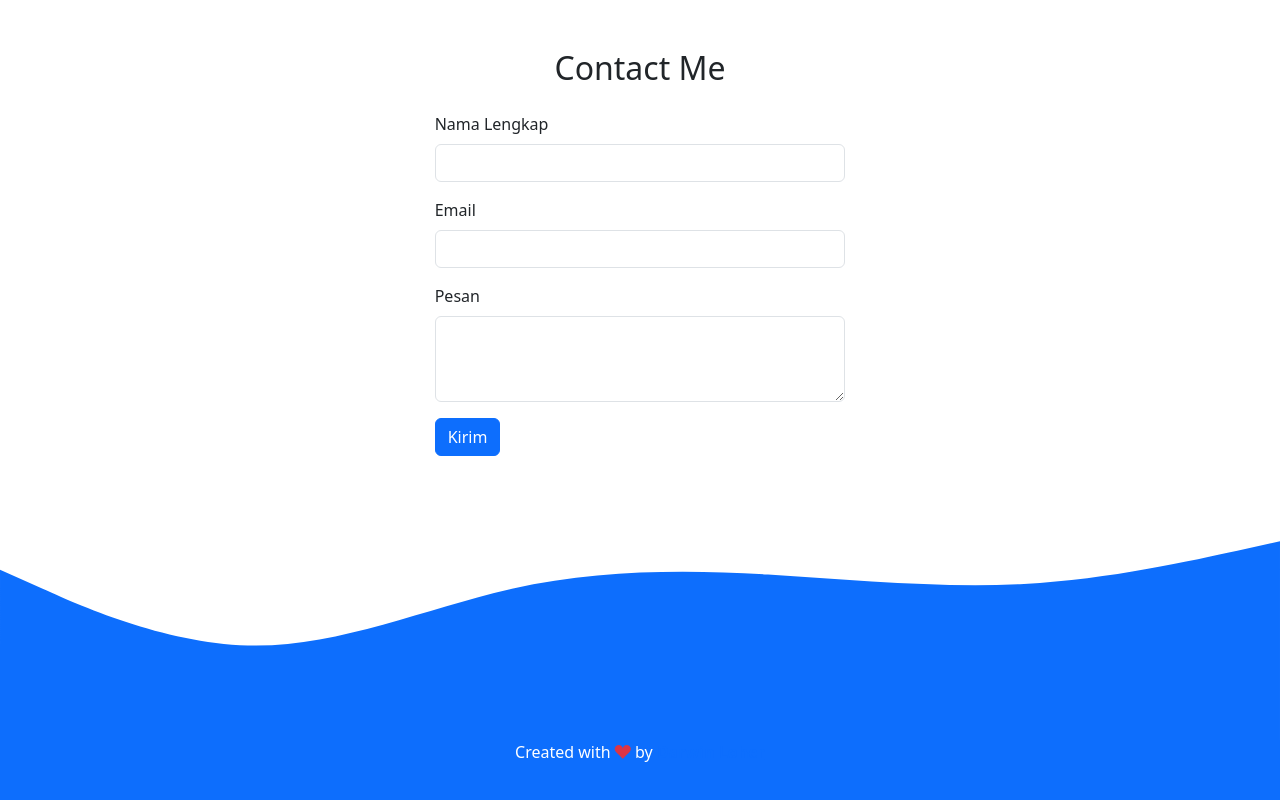
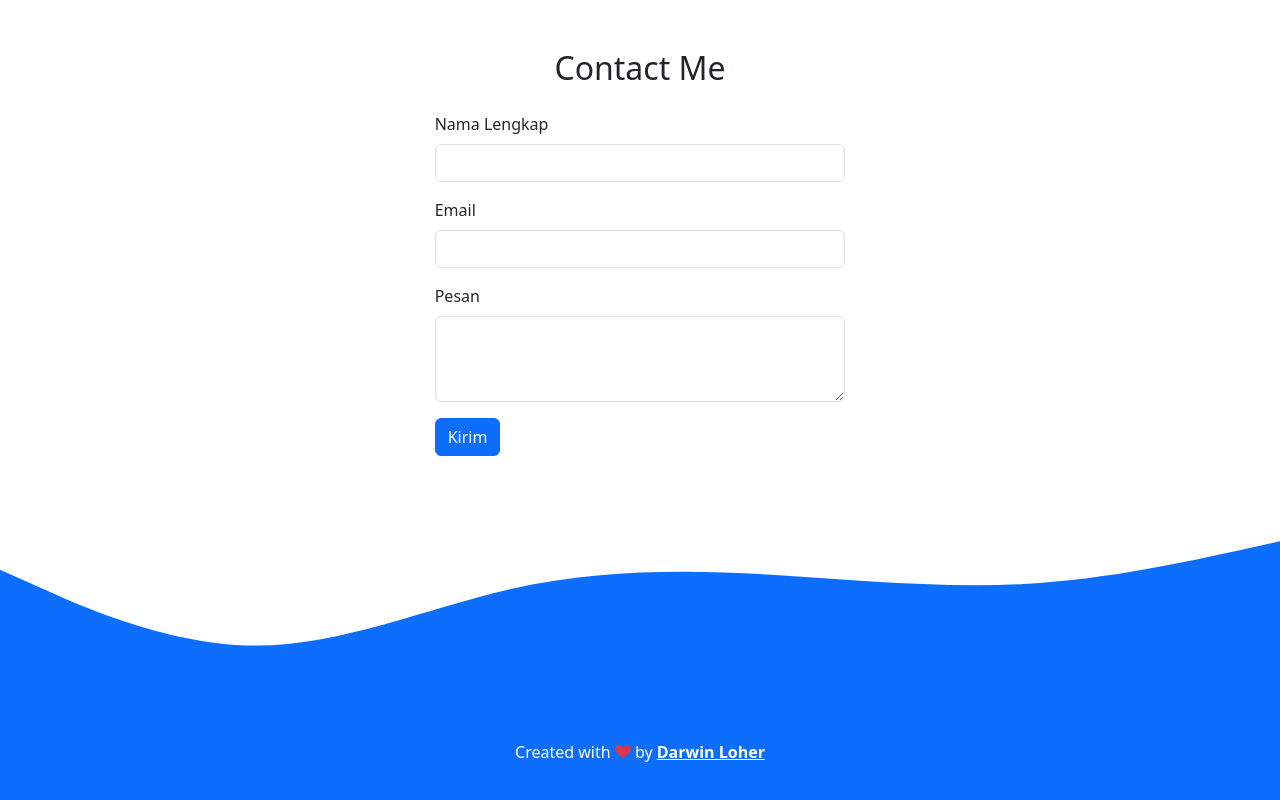
Before and after one commit to darwinloher/darwinloher.github.io, a plain HTML site: page index.html in a window 1280 px wide. Shown: the part 2123-2923 px from the top of the page. Drawn offline with nearby package versions, Linux system fonts and the light colour scheme.

Commit message:
Update index.html
edit footer

```diff
--- a/index.html
+++ b/index.html
@@ -178,7 +178,7 @@
 
     <!-- FOOTER -->
     <footer class="bg-primary text-white text-center pb-5">
-      <p>Created with <i class="bi bi-suit-heart-fill text-danger"></i> by <a href="https://www.youtube.com/channel/UCru47ijqZDz6qHUqmjiEQmw" class="text-blue fw-bold">Darwin Loher</a></p>
+      <p>Created with <i class="bi bi-suit-heart-fill text-danger"></i> by <a href="https://www.youtube.com/channel/UCru47ijqZDz6qHUqmjiEQmw" class="text-white fw-bold">Darwin Loher</a></p>
     </footer>
     <!-- AKHIR FOOTER -->
     <!DOCTYPE html>
```
